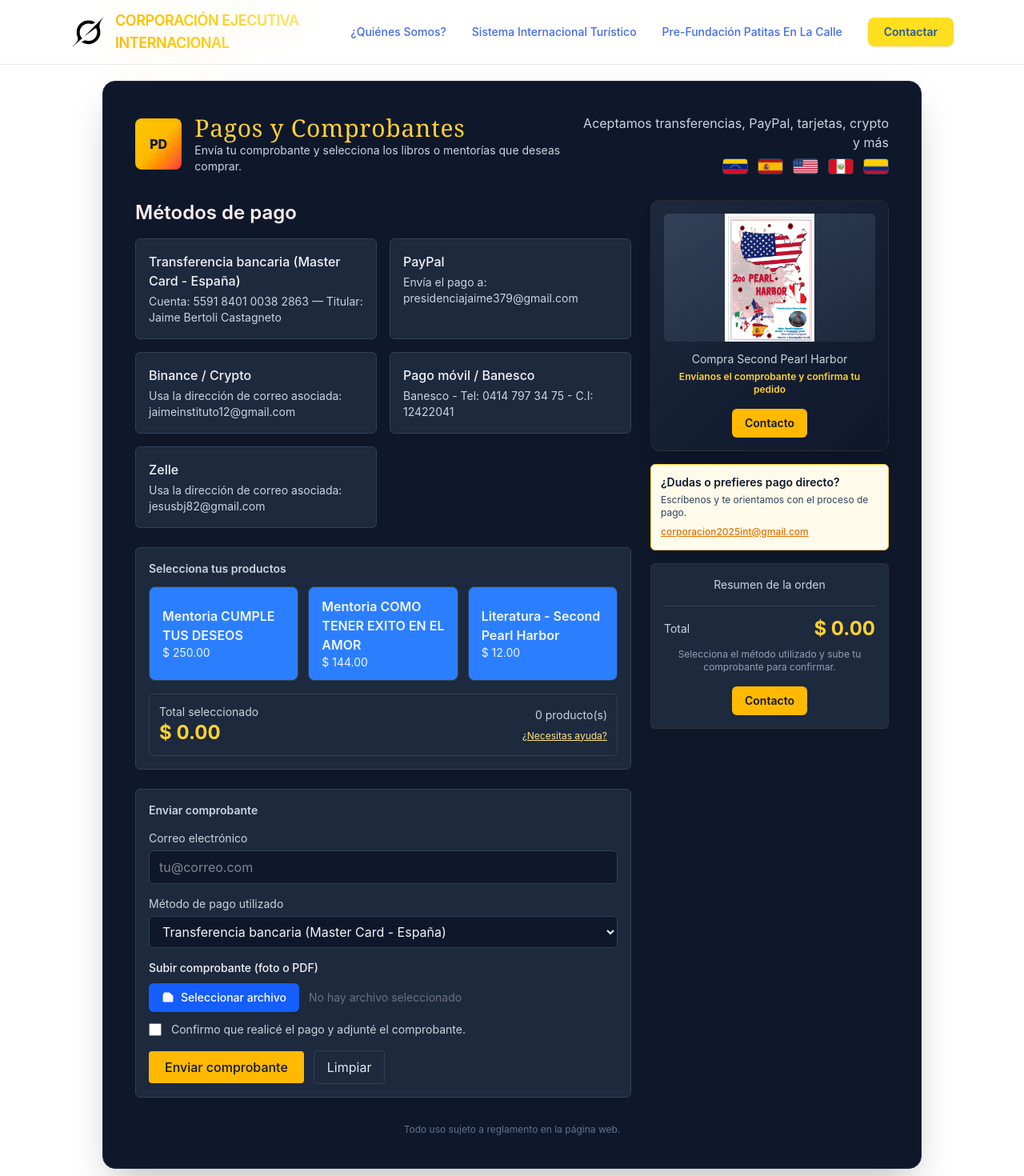
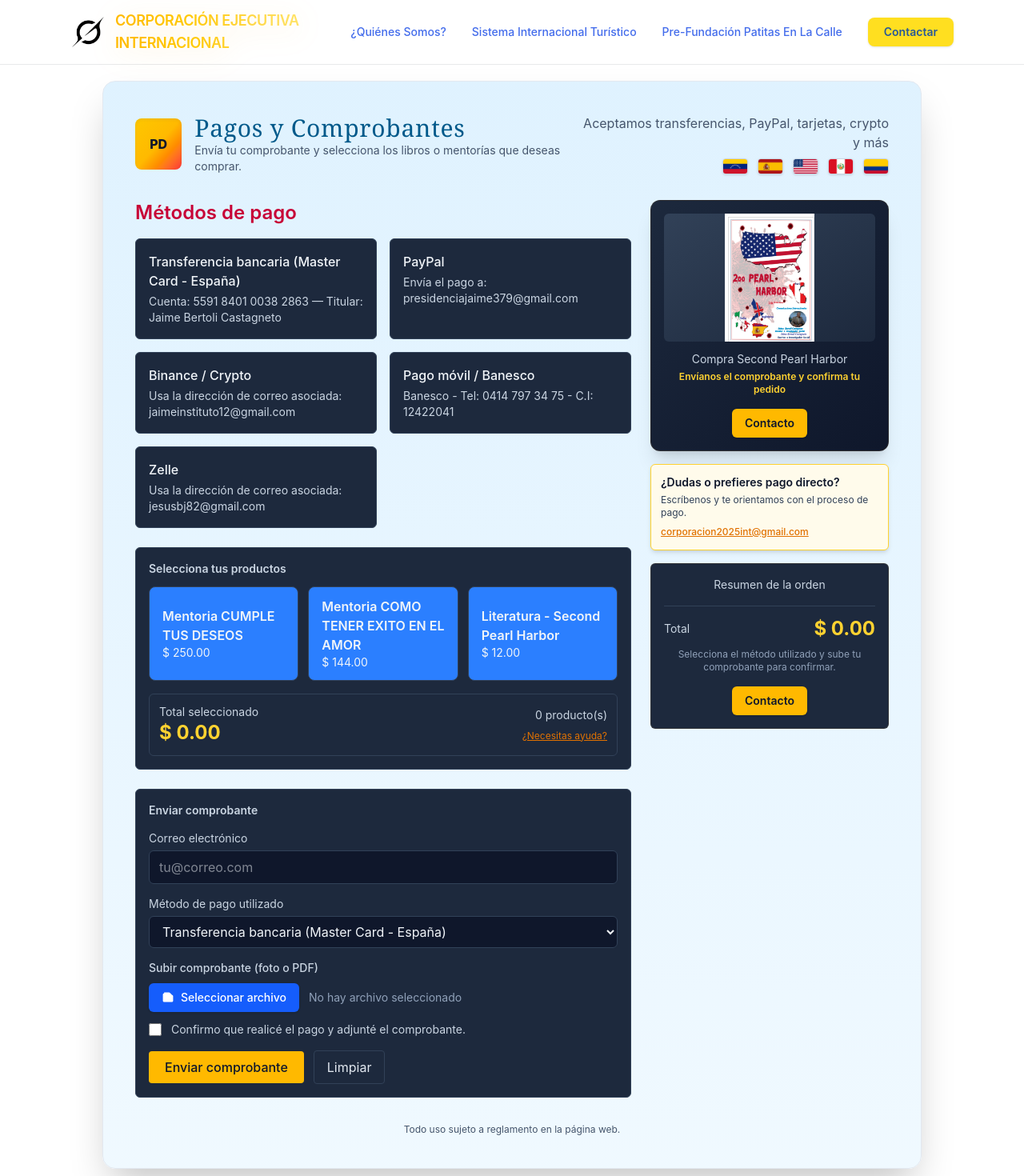
Before and after one commit to Leinerwill25/contro-mental, a Next.js app: page /pagos in a window 1280 px wide. Shown: the top 1470 px of the page at 80% size. Built offline with nearby package versions, Linux system fonts and the light colour scheme.

Commit message:
first commit actualizacion, finalizacion de pagina actualizacion parte dos

```diff
--- a/src/app/pagos/page.tsx
+++ b/src/app/pagos/page.tsx
@@ -162,24 +162,24 @@
 	const mailtoContact = `mailto:${contactEmail}?subject=${encodeURIComponent('Consulta sobre pago y comprobante')}`;
 
 	return (
-		<section className="w-full max-w-5xl mx-auto p-6 md:p-10 bg-slate-900 m-5 text-slate-100 rounded-2xl shadow-2xl border border-slate-800">
+		<section className="w-full max-w-5xl mx-auto p-6 md:p-10 bg-gradient-to-b from-sky-100 to-sky-50 m-5 text-slate-900 rounded-2xl shadow-2xl border border-slate-200">
 			<header className="flex flex-col md:flex-row items-center justify-between gap-6 md:gap-0">
 				<div className="flex items-center gap-4">
 					<div className="w-16 h-16 rounded-lg bg-gradient-to-br from-yellow-400 via-amber-400 to-red-500 flex items-center justify-center shadow-inner">
 						<span className="font-extrabold text-slate-900">PD</span>
 					</div>
 					<div>
-						<h2 className="text-2xl md:text-3xl font-serif text-amber-300 tracking-wide">Pagos y Comprobantes</h2>
-						<p className="text-sm text-slate-300">Envía tu comprobante y selecciona los libros o mentorías que deseas comprar.</p>
+						<h2 className="text-2xl md:text-3xl font-serif text-sky-800 tracking-wide">Pagos y Comprobantes</h2>
+						<p className="text-sm text-slate-600">Envía tu comprobante y selecciona los libros o mentorías que deseas comprar.</p>
 					</div>
 				</div>
 
 				<div className="text-right">
-					<p className="text-sm md:text-base text-slate-300">Aceptamos transferencias, PayPal, tarjetas, crypto y más</p>
+					<p className="text-sm md:text-base text-slate-600">Aceptamos transferencias, PayPal, tarjetas, crypto y más</p>
 					<div className="mt-2 flex items-center justify-end gap-3">
 						{flags.map((f, i) => (
 							<div key={i} className="group relative flex items-center" aria-hidden={false}>
-								<img src={f.src} alt={f.name} tabIndex={0} role="img" aria-label={f.name} className="w-8 h-5 object-cover rounded-sm shadow-sm border border-slate-700 transform transition-transform duration-200 group-hover:scale-110 group-focus:scale-110 focus:outline-none focus:ring-2 focus:ring-amber-400" />
+								<img src={f.src} alt={f.name} tabIndex={0} role="img" aria-label={f.name} className="w-8 h-5 object-cover rounded-sm shadow-sm border border-slate-300 transform transition-transform duration-200 group-hover:scale-110 group-focus:scale-110 focus:outline-none focus:ring-2 focus:ring-amber-400" />
 								<span className="pointer-events-none absolute -top-8 left-1/2 -translate-x-1/2 z-10 whitespace-nowrap rounded-md bg-slate-800 text-amber-300 text-xs px-2 py-1 opacity-0 translate-y-1 transition-all duration-200 ease-out group-hover:opacity-100 group-hover:translate-y-0 group-focus:opacity-100 group-focus:translate-y-0" aria-hidden="true">
 									{f.name}
 								</span>
@@ -191,7 +191,7 @@
 
 			<main className="mt-8 grid grid-cols-1 md:grid-cols-3 gap-6 items-start">
 				<div className="md:col-span-2">
-					<h3 className={`${headingCls} text-xl md:text-2xl font-semibold text-rose-50`}>Métodos de pago</h3>
+					<h3 className={`${headingCls} text-xl md:text-2xl font-semibold text-rose-700`}>Métodos de pago</h3>
 
 					<div className={`${paraCls} mt-4 grid grid-cols-1 sm:grid-cols-2 gap-4`}>
 						{/* payment methods */}
@@ -228,7 +228,7 @@
 
 							<div className="text-right text-sm text-slate-300">
 								<div>{Object.keys(selected).filter((k) => selected[k]).length} producto(s)</div>
-								<a href={mailtoContact} className="mt-2 inline-block text-xs underline text-amber-200">
+								<a href={mailtoContact} className="mt-2 inline-block text-xs underline text-amber-600">
 									¿Necesitas ayuda?
 								</a>
 							</div>
@@ -259,7 +259,7 @@
 
 							{/* Improved upload UI */}
 							<div className="block mb-3">
-								<span className="text-sm font-medium">Subir comprobante (foto o PDF)</span>
+								<span className="text-sm font-medium text-slate-300">Subir comprobante (foto o PDF)</span>
 
 								<div className="mt-2 flex items-center gap-3">
 									{/* Hidden input */}
@@ -274,7 +274,7 @@
 									</label>
 
 									{/* Show filename or placeholder */}
-									<div className="flex-1 text-sm text-gray-700">
+									<div className="flex-1 text-sm text-slate-400">
 										{fileName ? (
 											<div className="flex items-center justify-between gap-3">
 												<span className="truncate">{fileName}</span>
@@ -283,7 +283,7 @@
 												</button>
 											</div>
 										) : (
-											<span className="text-sm text-gray-500">No hay archivo seleccionado</span>
+											<span className="text-sm text-slate-400">No hay archivo seleccionado</span>
 										)}
 									</div>
 								</div>
@@ -326,7 +326,7 @@
 								</div>
 							)}
 
-							{message && <div className="mt-4 text-sm text-amber-200">{message}</div>}
+							{message && <div className="mt-4 text-sm text-amber-600">{message}</div>}
 						</div>
 					</form>
 				</div>
@@ -356,6 +356,7 @@
 							{contactEmail}
 						</a>
 					</div>
+
 					{/* Right column: resumen y CTA */}
 					<aside className={`${cardCls} bg-slate-800 p-4 rounded-md border border-amber-500/10`}>
 						<div className="w-full text-center">
@@ -386,7 +387,7 @@
 				</aside>
 			</main>
 
-			<footer className="mt-8 text-center text-xs text-slate-500">Todo uso sujeto a reglamento en la página web.</footer>
+			<footer className="mt-8 text-center text-xs text-slate-600">Todo uso sujeto a reglamento en la página web.</footer>
 		</section>
 	);
 }
--- a/src/components/AnimalHelpBanner.tsx
+++ b/src/components/AnimalHelpBanner.tsx
@@ -21,7 +21,7 @@
 						Pre Fundación <span className="bg-clip-text text-transparent bg-gradient-to-r from-amber-400 via-amber-300 to-yellow-200">PATITAS en la CALLE</span>
 					</h2>
 
-					<p className="mt-4 text-slate-300 text-lg md:text-xl lg:text-2xl">AYÚDANOS a AYUDAR</p>
+					<p className="mt-4 text-slate-300 text-lg md:text-xl lg:text-2xl">AYÚDANOS ah AYUDAR</p>
 				</div>
 
 				{/* Imagen apaisada (más ancha que larga) */}
--- a/src/components/HeroCorporacion.tsx
+++ b/src/components/HeroCorporacion.tsx
@@ -39,7 +39,7 @@
 	const mailtoContactar = `mailto:${email}?subject=${encodeURIComponent('Contacto - Corporación Ejecutiva Internacional')}`;
 
 	return (
-		<header id="hero" className="w-full bg-gradient-to-b from-slate-900 to-slate-800 text-slate-100" aria-label="Hero Corporativo - Corporación Ejecutiva Internacional">
+		<header id="hero" className="w-full bg-gradient-to-b from-slate-100 to-slate-50 text-slate-900" aria-label="Hero Corporativo - Corporación Ejecutiva Internacional">
 			<div className="relative overflow-hidden">
 				<div className="relative z-10 max-w-7xl mx-auto px-6 md:px-12 lg:px-20 py-20 md:py-28 flex flex-col-reverse md:flex-row items-center gap-10">
 					{/* Texto principal */}
@@ -50,11 +50,11 @@
 						</div>
 
 						<div className={subtitleCls}>
-							<p className="mt-4 text-sm md:text-base text-slate-300 max-w-prose">
-								<strong className="text-amber-300">Gente Emprendedora — Empresarial</strong> · <span className="italic">Somos una empresa de conocimientos</span>.
+							<p className="mt-4 text-sm md:text-base text-slate-700 max-w-prose">
+								<strong className="text-amber-600">Gente Emprendedora — Empresarial</strong> · <span className="italic">Somos una empresa de conocimientos</span>.
 							</p>
 
-							<p className="mt-4 text-sm md:text-lg text-rose-50 leading-relaxed max-w-2xl">
+							<p className="mt-4 text-sm md:text-lg text-slate-800 leading-relaxed max-w-2xl">
 								<span className="font-normal">Somos Una Empresa Que Ofrece A Su Público Conocimientos Que Brindan A Su Clientela La Oportunidad De Tener Mayor Éxito En Sus Vidas Mediante Nuestras Mentorias Internacionales, Las Cuales Son Acompañadas De Métodos Y Sistemas Personalizados, Coaching Individuales, Todo Short-Time con Resultados Tangibles y Concretos.</span>
 							</p>
 						</div>
@@ -65,18 +65,18 @@
 								Solicitar información
 							</a>
 
-							<a href={mailtoContactar} className="inline-flex items-center gap-2 px-5 py-3 rounded-md bg-transparent border border-amber-500 text-amber-300 font-medium text-sm hover:bg-amber-500/10 focus:outline-none focus:ring-2 focus:ring-amber-300" aria-label="Contactar">
+							<a href={mailtoContactar} className="inline-flex items-center gap-2 px-5 py-3 rounded-md bg-transparent border border-amber-500 text-amber-700 font-medium text-sm hover:bg-amber-500/10 focus:outline-none focus:ring-2 focus:ring-amber-300" aria-label="Contactar">
 								Contactar - Corporacion2025int@gmail.com
 							</a>
 						</div>
 
 						{/* Texto pequeño / presencia */}
 						<div className="mt-6 flex items-center gap-4 flex-wrap">
-							<p className="text-xs text-slate-400">Presencia en países:</p>
+							<p className="text-xs text-slate-600">Presencia en países:</p>
 							<div className="flex items-center gap-2">
 								{flags.map((f, i) => (
 									<div key={i} className="hidden md:block">
-										<img src={f.src} alt={f.name} className="w-7 h-4 object-cover rounded-sm border border-slate-700 shadow-sm" />
+										<img src={f.src} alt={f.name} className="w-7 h-4 object-cover rounded-sm border border-slate-300 shadow-sm" />
 									</div>
 								))}
 							</div>
@@ -93,16 +93,17 @@
 			{/* Estilos locales que aplican el efecto de luces directamente al texto. */}
 			<style jsx>{`
 				.light-text {
-					/* Gradiente principal que se mueve */
-					background: linear-gradient(90deg, rgba(255, 235, 205, 1) 0%, rgba(255, 196, 0, 1) 25%, rgba(255, 140, 0, 1) 50%, rgba(255, 196, 0, 1) 75%, rgba(255, 235, 205, 1) 100%);
+					/* Gradiente principal oscuro para buen contraste sobre fondo claro */
+					background: linear-gradient(90deg, #0b4efc 0%, #0ea5e9 35%, #ff6fa3 70%);
 					background-size: 200% 100%;
 					-webkit-background-clip: text;
 					background-clip: text;
 					color: transparent; /* importante para mostrar el gradiente */
-					text-shadow: 0 8px 24px rgba(255, 160, 60, 0.06), 0 2px 8px rgba(255, 120, 40, 0.08);
+					/* sombra más marcada para separación del fondo */
+					text-shadow: 0 8px 28px rgba(6, 20, 40, 0.12), 0 2px 10px rgba(6, 20, 40, 0.06);
 					position: relative;
 					/* animación suave que desplaza el gradiente */
-					animation: gradientShift 5s linear infinite;
+					animation: gradientShift 6s linear infinite;
 				}
 
 				@keyframes gradientShift {
--- a/src/components/SupportAnimalsBanner.tsx
+++ b/src/components/SupportAnimalsBanner.tsx
@@ -19,7 +19,7 @@
 	{ src: '/pexels-pixabay-45201.jpg', alt: 'Gatita' },
 ];
 
-export default function SupportAnimalsBanner({ message = 'Todos nuestros productos ayudan a los animalitos abandonados — Pre Fundación PATITAS en la calle. ¡Ayúdanos a ayudar!', images = DEFAULT_IMAGES, persistKey = 'supportAnimalsBanner:v1', onDonate }: Props) {
+export default function SupportAnimalsBanner({ message = 'Todos nuestros productos ayudan a los animalitos abandonados — Pre Fundación PATITAS en la calle. ¡Ayúdanos ah ayudar!', images = DEFAULT_IMAGES, persistKey = 'supportAnimalsBanner:v1', onDonate }: Props) {
 	// Sólo usamos `minimized`. Eliminamos la opción de "ocultar" para evitar desapariciones.
 	const [minimized, setMinimized] = useState<boolean>(() => {
 		try {
```
Also changed, not shown: src/components/TarotShowcase.tsx (+54 -13 lines).
